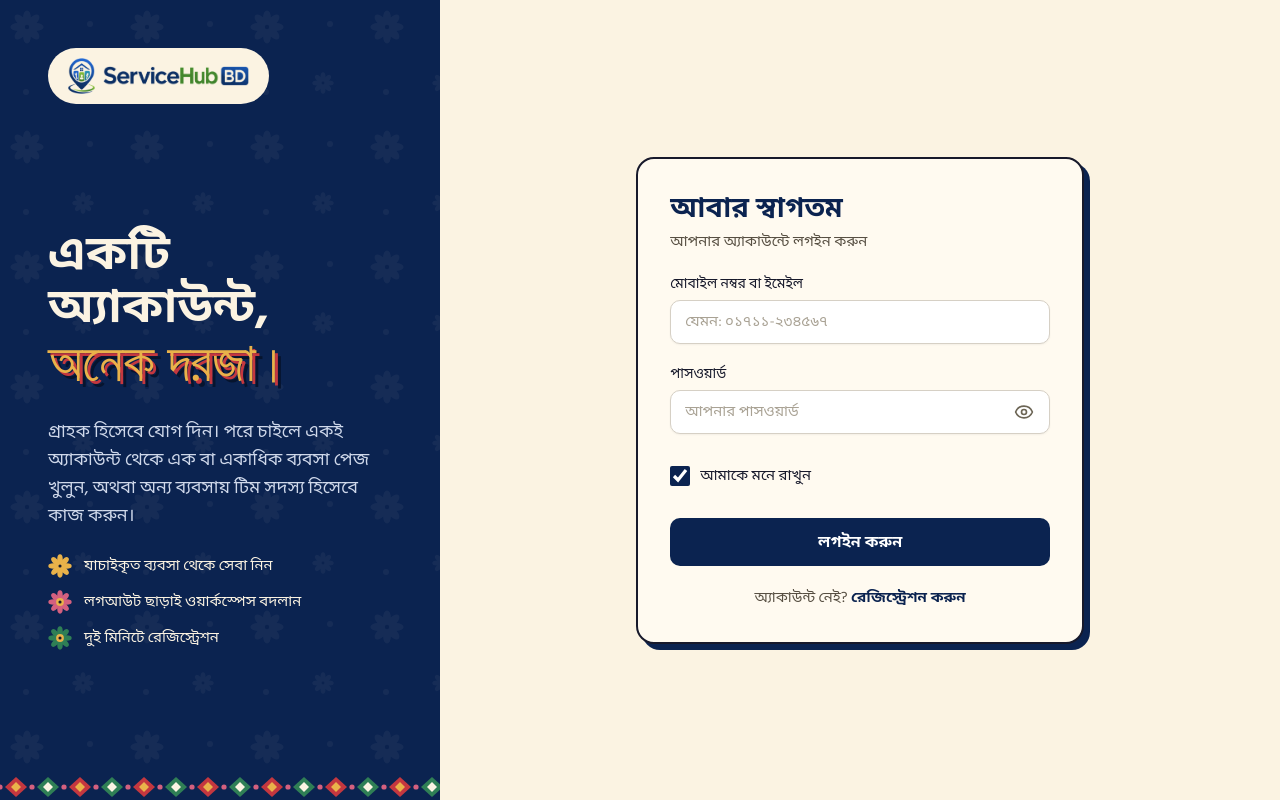
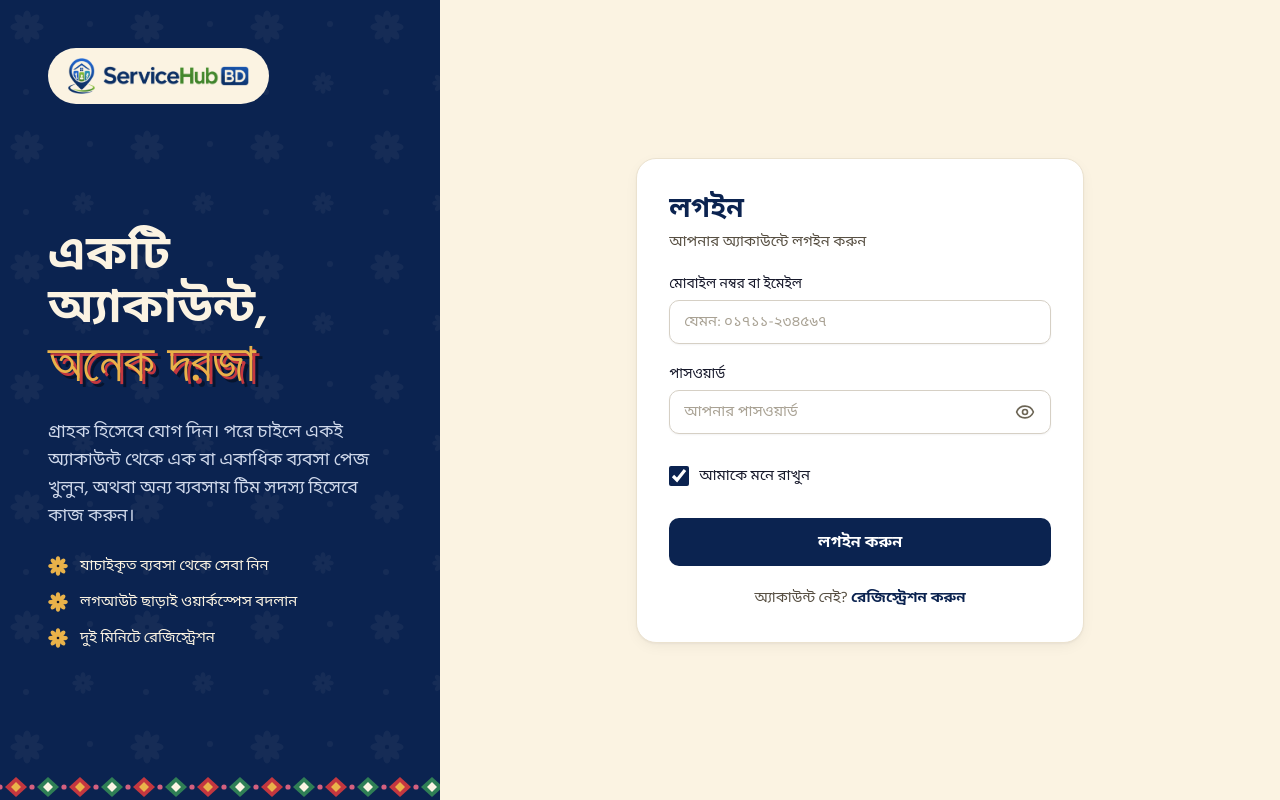
Before and after one commit to SMHasibHasnain/ServiceHubBD, a React (Vite) app in the folder client/: page /login in a window 1280 px wide. Built offline with nearby package versions, Linux system fonts and the light colour scheme; a web font is replaced by a local one.

Commit message:
style(client): calm login card and a plain login heading

```diff
--- a/client/src/pages/public/AuthPage.tsx
+++ b/client/src/pages/public/AuthPage.tsx
@@ -76,13 +76,13 @@ export default function AuthPage({ mode }: { mode: "login" | "register" }) {
         <PetalPattern />
         <div className="relative self-start rounded-full bg-cream px-5 py-2.5"><Logo /></div>
         <div className="relative flex max-w-lg flex-col gap-6">
-          <h1 className="text-5xl leading-[1.1] font-extrabold">
-            একটি অ্যাকাউন্ট,<br /><span className="painted text-[1.15em] text-marigold">অনেক দরজা।</span>
+          <h1 className="text-5xl leading-[1.1] font-semibold">
+            একটি অ্যাকাউন্ট,<br /><span className="painted text-[1.15em] text-marigold">অনেক দরজা</span>
           </h1>
           <p className="text-lg text-[#cfd8ea]">গ্রাহক হিসেবে যোগ দিন। পরে চাইলে একই অ্যাকাউন্ট থেকে এক বা একাধিক ব্যবসা পেজ খুলুন, অথবা অন্য ব্যবসায় টিম সদস্য হিসেবে কাজ করুন।</p>
           <ul className="flex flex-col gap-3">
-            {["যাচাইকৃত ব্যবসা থেকে সেবা নিন", "লগআউট ছাড়াই ওয়ার্কস্পেস বদলান", "দুই মিনিটে রেজিস্ট্রেশন"].map((t, i) => (
-              <li key={t} className="flex items-center gap-3"><Rosette color={["#e9b24a", "#d4607f", "#2f7f55"][i]} className="size-6" />{t}</li>
+            {["যাচাইকৃত ব্যবসা থেকে সেবা নিন", "লগআউট ছাড়াই ওয়ার্কস্পেস বদলান", "দুই মিনিটে রেজিস্ট্রেশন"].map((t) => (
+              <li key={t} className="flex items-center gap-3"><Rosette color="#e9b24a" className="size-5 shrink-0" />{t}</li>
             ))}
           </ul>
         </div>
@@ -92,9 +92,9 @@ export default function AuthPage({ mode }: { mode: "login" | "register" }) {
       <main className="flex bg-cream flex-[999_1_480px] items-center justify-center px-4 py-10">
         <div className="w-full max-w-md">
           <div className="mb-8 flex justify-center lg:hidden"><LogoFull className="h-24 w-auto" /></div>
-          <form onSubmit={submit} className="flex flex-col gap-5 rounded-[18px] border-[2.5px] border-ink bg-paper p-6 shadow-[6px_6px_0_var(--color-primary)] sm:p-8" noValidate>
+          <form onSubmit={submit} className="flex flex-col gap-5 rounded-xl border border-line bg-surface p-6 shadow-card sm:p-8" noValidate>
             <div>
-              <h2 className="text-[28px] font-extrabold text-primary">{mode === "login" ? "আবার স্বাগতম" : "অ্যাকাউন্ট তৈরি করুন"}</h2>
+              <h2 className="text-[28px] font-semibold text-primary">{mode === "login" ? "লগইন" : "অ্যাকাউন্ট তৈরি করুন"}</h2>
               <p className="mt-1 text-muted">{mode === "login" ? "আপনার অ্যাকাউন্টে লগইন করুন" : "শুধু প্রয়োজনীয় তথ্য — ব্যবসা পেজ পরে তৈরি করতে পারবেন"}</p>
             </div>
             <ErrorBox error={error instanceof ApiError && error.code === "validation" ? null : error} />
```
